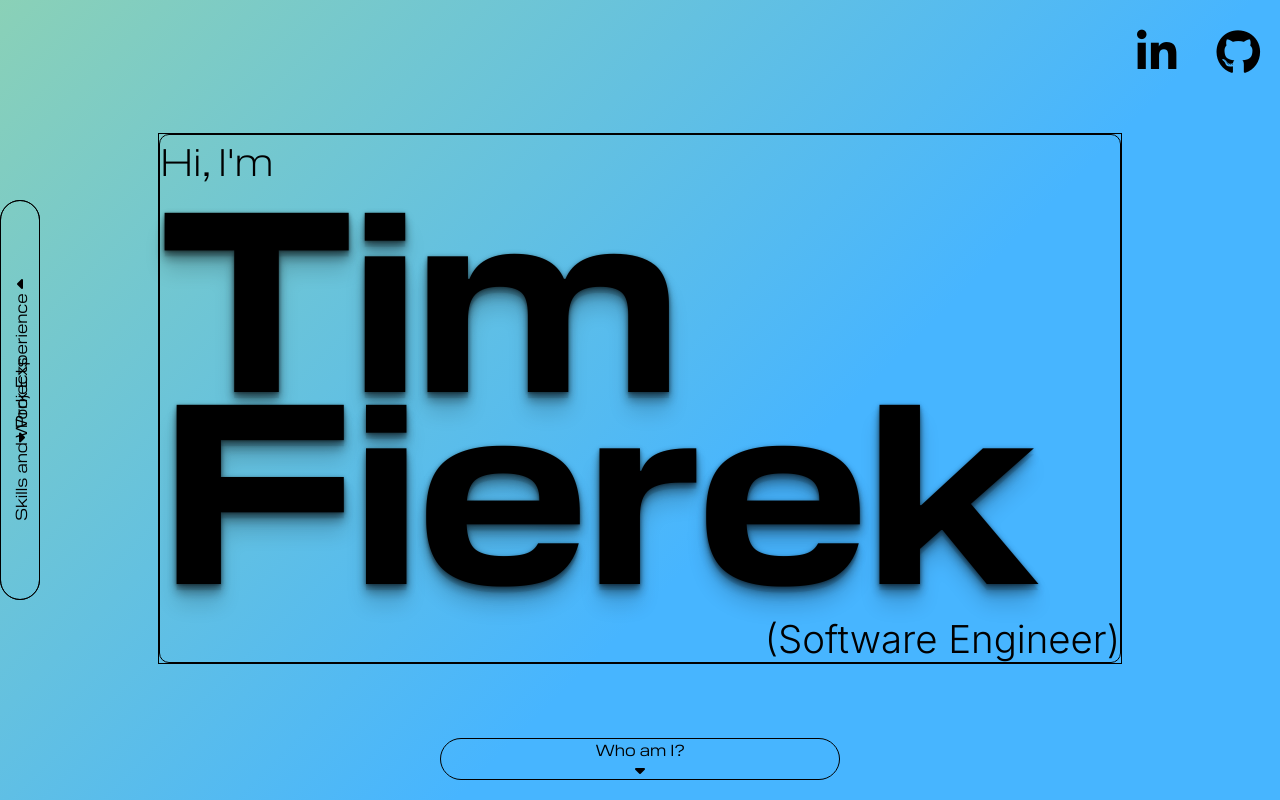
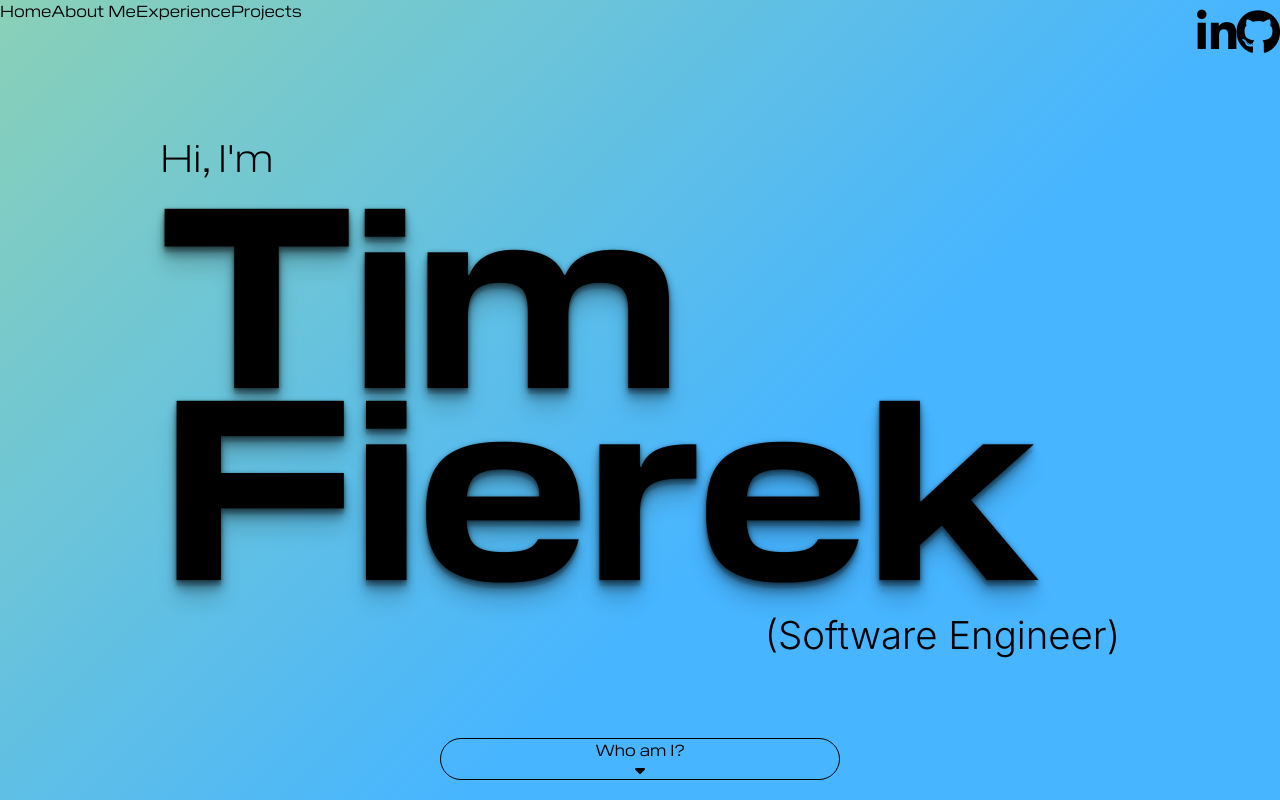
Before and after one commit to timfierek/personal-website, a React (Create React App) app: page / in a window 1280 px wide. Built offline with nearby package versions, Linux system fonts and the light colour scheme.

Commit message:
more css

```diff
--- a/src/App.css
+++ b/src/App.css
@@ -1,78 +1,3 @@
-/* Navbar parent container */
-nav {
-  position: relative;
-  display: flex;
-  justify-content: center;
-
-  color: #171717;
-  background-color: black;
-  background-image: linear-gradient(315deg, #2a2a72 0%, #009ffd 74%);
-  box-shadow: 0px 9px 28px 0px rgba(0,0,0,0.75);
-  -webkit-box-shadow: 0px 9px 28px 0px rgba(0,0,0,0.75);
-  -moz-box-shadow: 0px 9px 28px 0px rgba(0,0,0,0.75);
-}
-
-/* 'Tim Fierek' text on navbar */
-#name {
-  align-self: center;
-
-  font-family: 'Pilat Wide';
-  font-size: 7vw;
-  color: #ffffff;
-}
-
-/* Project parent container */
-.project {
-  padding: 2vh 2vw;
-  align-items: center;
-  display: flex;
-  border: 2px red solid;
-}
-
-/* Image container */
-.photo-container {
-  width: 50vw;
-  height: 50vh;
-  display: grid;
-  grid-template-columns: auto auto;
-  gap: 2% 2%;
-
-  padding: 1%;
-  border: 2px solid white;
-}
-
-/* Individual photos in for project */
-.photo-container div {
-  border: 2px solid white;
-}
-
-.line {
-  width: 10vw;
-  height: 0.7vw;
-  margin-left: 1vw;
-  background-color: white;
-}
-
-.bracket {
-  color: white;
-  margin-bottom: 3.45vw;
-  margin-left: -2vw;
-
-  font-size: 20vw;
-  font-weight: 100;
-  transform: scaleY(1.5);
-}
-
-.project-skills {
-  color: white;
-}
-
-.project-skills ul {
-  display: flex;
-  flex-direction: column;
-  list-style: none;
-}
-
 /************************************************************/
 
 @keyframes gradient {
@@ -105,9 +30,6 @@ nav {
   flex-direction: column;
   width: 75vw;
   height: auto;
-
-  border: 1px solid black;
-  border-radius: 10px;
 }
 
 .center-text h1 {
@@ -142,43 +64,6 @@ nav {
   font-weight: 300;
 }
 
-.row-container {
-  display: flex;
-  border: 1px solid black;
-  align-items: center;
-
-}
-
-.vertical-button {
-  -webkit-transition-duration: .5s;
-  transition-duration: .5s;
-  border: 1px solid black;
-  border-radius: 999px;
-  position: absolute;
-
-  height: 40px;
-  width: 400px;
-
-  transform-origin: top left;
-  left:0;
-  top:50%;
-  transform: rotate(-90deg) translateX(-50%);
-}
-
-#left-button {
-  left: 0;
-}
-
-#right-button {
-
-}
-
-.vertical-button:hover {
-  -webkit-transition-duration: .5s;
-  transition-duration: .5s;
-  background-color: rgba(255,255,255,.25);
-}
-
 .horizontal-button {
   -webkit-transition-duration: .5s;
   transition-duration: .5s;
@@ -196,16 +81,7 @@ nav {
   background-color: rgba(255,255,255,.25);
 }
 
-.icons {
-  position: relative;
-  align-self: flex-end;
-
-  right: 20px;
-  top: 20px;
-}
-
 .icons a {
-  margin: 0vw 0vw 0vw 40px;
   font-size: 45px;
   color: black;
 }
@@ -213,3 +89,12 @@ nav {
 .icons a:hover {
   color: white;
 }
+
+.header {
+  display: flex;
+  justify-content:space-between;
+  align-content: center;
+
+  width: 100%;
+  height: 50px;
+}
--- a/src/App.tsx
+++ b/src/App.tsx
@@ -1,7 +1,5 @@
 import React from 'react';
 import './App.css';
-import Navbar from './components/Navbar';
-import Project from './components/Project';
 import Landing from './components/Landing';
 import { JsxElement } from 'typescript';
 
--- /dev/null
+++ b/src/components/Header.tsx
@@ -0,0 +1,24 @@
+import React from "react";
+
+function Header() {
+    return (
+        <div className="header">
+            <div className="nav-buttons">
+                <button>Home</button>
+                <button>About Me</button>
+                <button>Experience</button>
+                <button>Projects</button>
+            </div>
+            <div className="icons">
+                <a href="https://www.linkedin.com/in/tim-fierek/">
+                    <i className="fa-brands fa-linkedin-in" />
+                </a>
+                <a href="https://github.com/timfierek">
+                    <i className="fa-brands fa-github" />
+                </a>
+            </div>
+        </div>
+    )
+}
+
+export default Header;
--- a/src/components/Landing.tsx
+++ b/src/components/Landing.tsx
@@ -1,29 +1,25 @@
 import React from "react";
+import Header from './Header';
 
 function Landing() {
     return (
         <div className="landing">
-            <div className="icons">
+            {/* <div className="icons">
                 <a href="https://www.linkedin.com/in/tim-fierek/">
                     <i className="fa-brands fa-linkedin-in" />
                 </a>
                 <a href="https://github.com/timfierek">
                     <i className="fa-brands fa-github" />
                 </a>
+            </div> */}
+            <Header />
+
+            <div className="center-text">
+                <h3>Hi, I'm</h3>
+                <h1>Tim Fierek</h1>
+                <h2>(Software Engineer)</h2>
             </div>
-            <div className="row-container">
-                <button className="vertical-button" id="left-button">
-                    <p>Skills and Work Experience <i className="fa-solid fa-caret-up" /></p>
-                </button>
-                <div className="center-text">
-                    <h3>Hi, I'm</h3>
-                    <h1>Tim Fierek</h1>
-                    <h2>(Software Engineer)</h2>
-                </div>
-                <button className="vertical-button" id="right-button">
-                    <p><i className="fa-solid fa-caret-down" /> Projects</p>
-                </button>
-            </div>
+
             <button className="horizontal-button">
                 <p>Who am I?</p>
                 <i className="fa-solid fa-caret-down" />
--- a/src/index.css
+++ b/src/index.css
@@ -6,17 +6,13 @@
   -moz-osx-font-smoothing: grayscale;
 }
 
+*::selection{
+  border: 1px solid #fff;
+  background-color: rgba(255,255,255,.3);;
+}
+
 body {
   background-color: #28272c;
-}
-
-.nav-buttons {
-  position: absolute;
-  display: flex;
-  margin-left: 5px;
-  height: 100%;
-  bottom: 0;
-  left: 0;
 }
 
 button {
```
Also changed, not shown: src/components/Navbar.tsx (deleted, +0 -24 lines), src/components/Project.tsx (deleted, +0 -25 lines).
